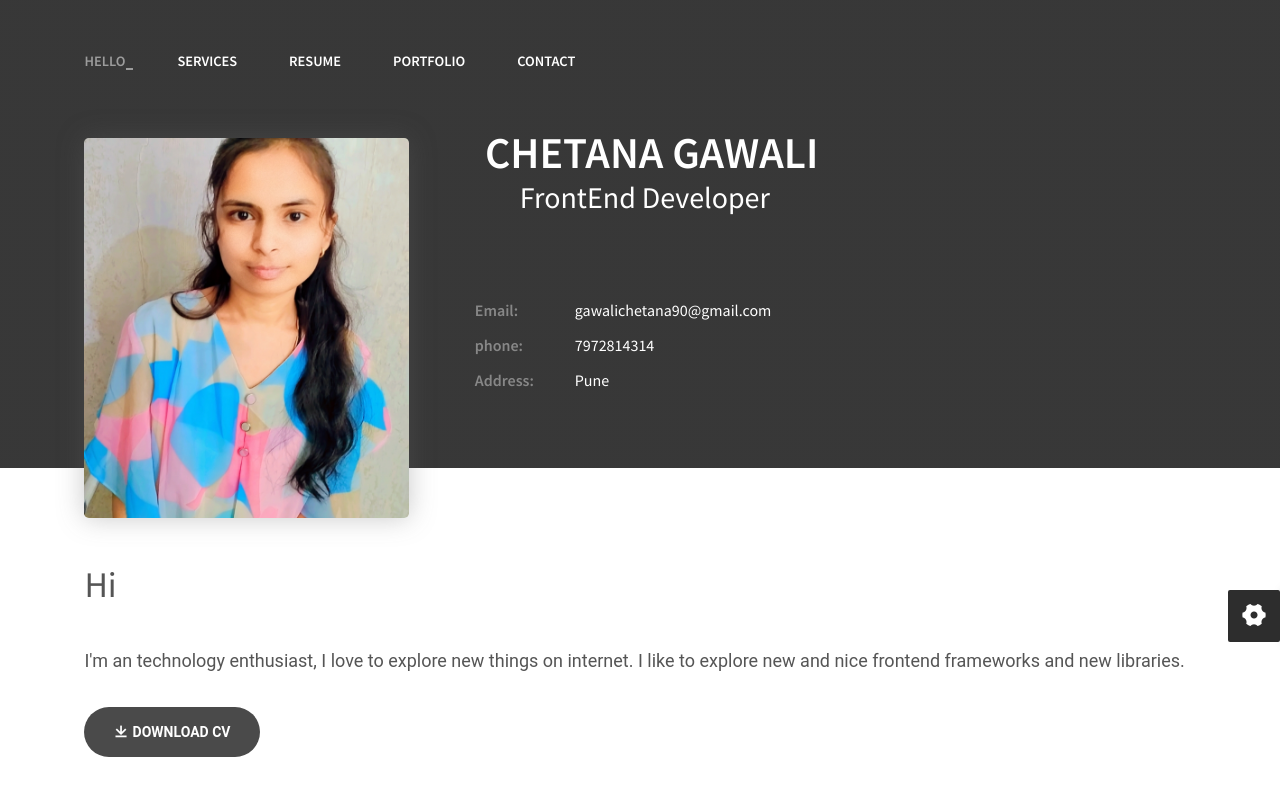
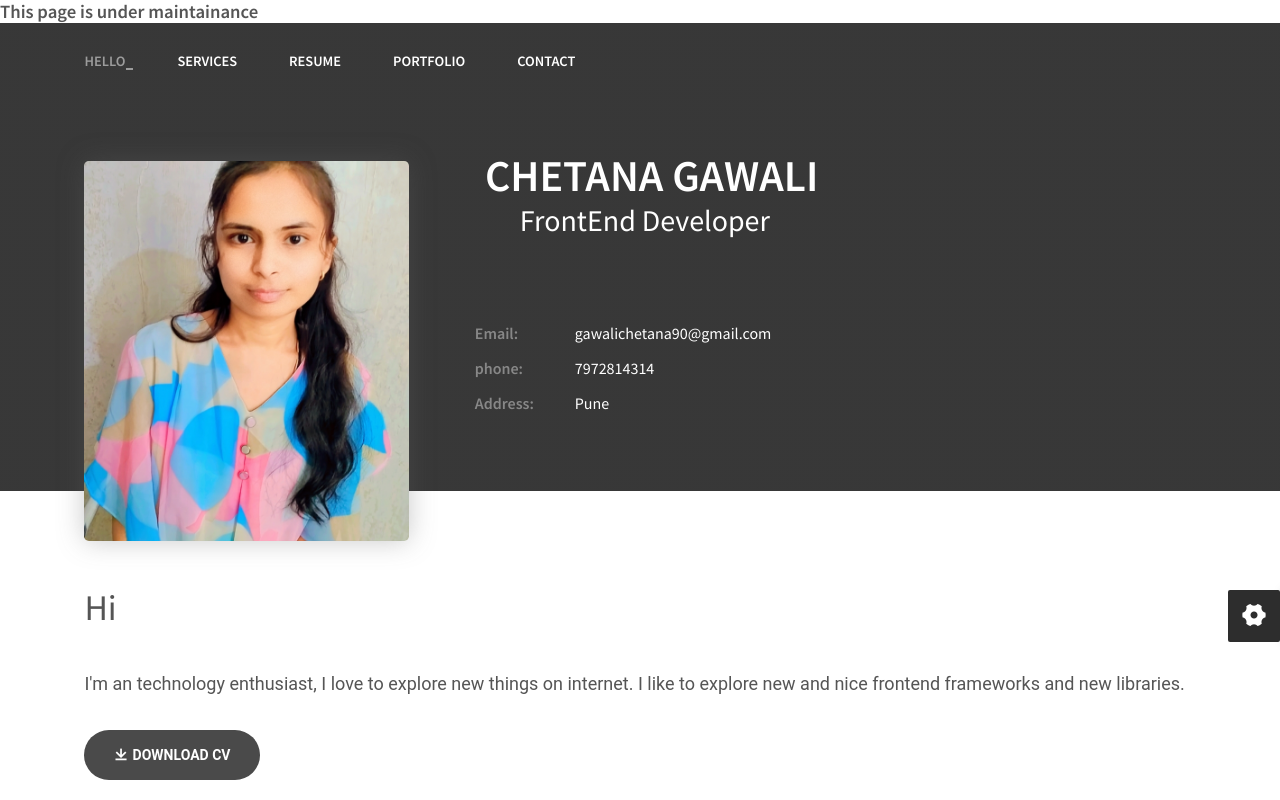
Before and after one commit to gawalichetana/MyPortfolio, a plain HTML site: page index.html in a window 1280 px wide. Shown: the top 800 px of the page. Drawn offline with nearby package versions, Linux system fonts and the light colour scheme; a web font is replaced by a local one.

Commit message:
Update index.html
maintainance

```diff
--- a/index.html
+++ b/index.html
@@ -22,6 +22,7 @@
 
 <body>
     <!-- Header -->
+    <h3 class="text-danger">This page is under maintainance</h3>
     <header class="header" id="header">
         <nav class="nav container">
             <div class="nav_menu" id="nav-menu">
```
